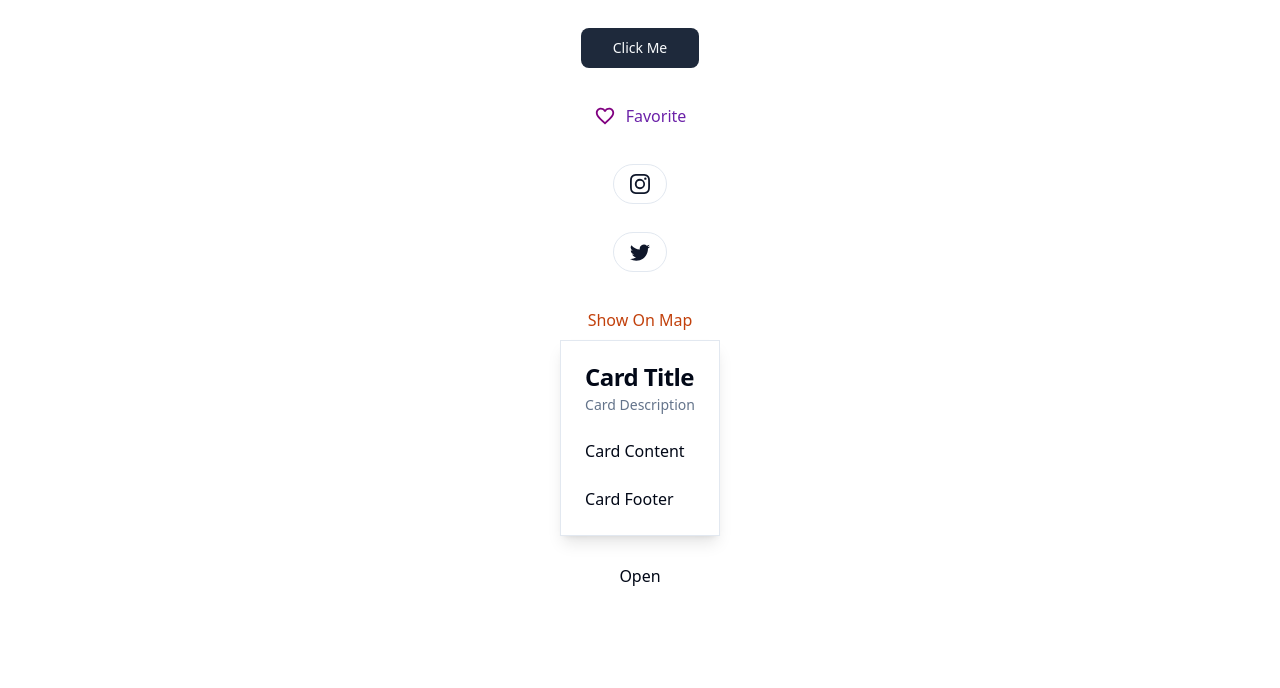
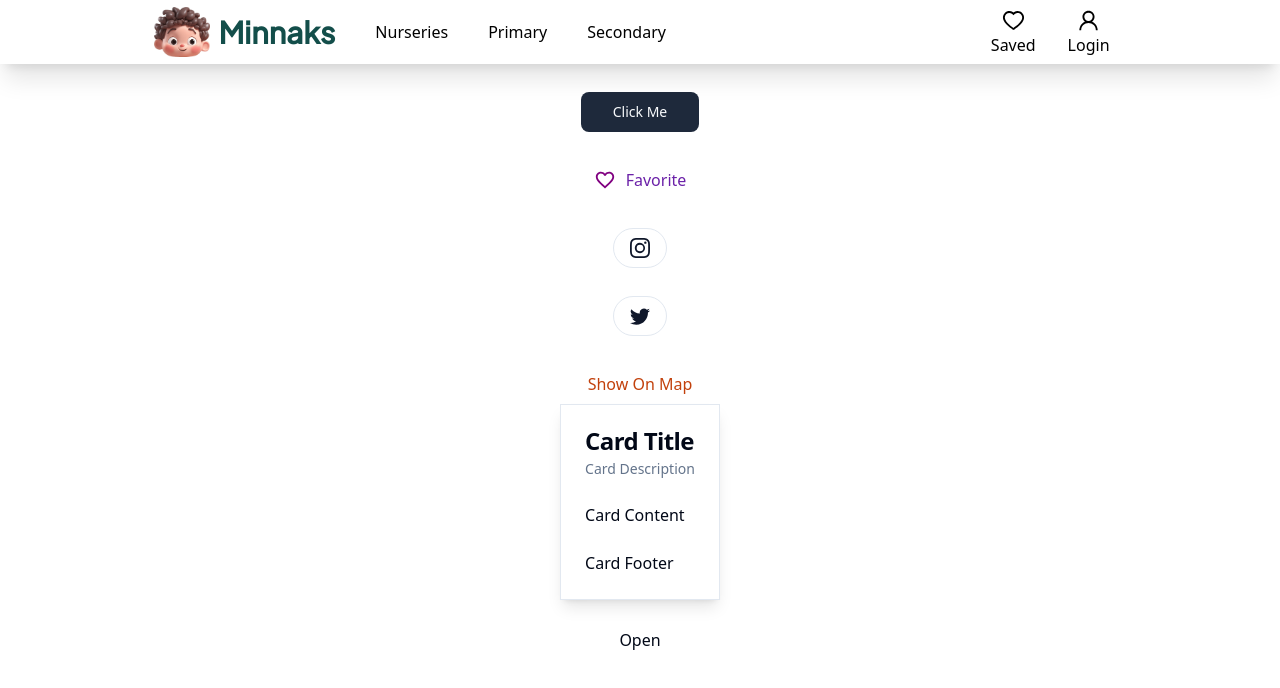
Before and after one commit to k61b/okul, a React (Vite) app in the folder client/: page / in a window 1280 px wide. Shown: the top 688 px of the page. Built offline with nearby package versions, Linux system fonts and the light colour scheme.

Commit message:
feat: Global header component added

```diff
--- a/client/package.json
+++ b/client/package.json
@@ -10,7 +10,7 @@
     "preview": "vite preview"
   },
   "dependencies": {
-    "@radix-ui/react-dialog": "^1.0.4",
+    "@radix-ui/react-dialog": "^1.0.5",
     "@radix-ui/react-label": "^2.0.2",
     "@radix-ui/react-slot": "^1.0.2",
     "class-variance-authority": "^0.7.0",
--- a/client/src/App.tsx
+++ b/client/src/App.tsx
@@ -20,10 +20,13 @@
   DialogTitle,
   DialogTrigger,
 } from './components/ui/dialog'
+import Header from './components/Dashboard/ui/header/Header'
 
 function App() {
   return (
-    <div className="flex flex-col justify-center items-center m-7">
+    <div className="flex flex-col justify-center items-center">
+      <Header />
+
       <WrappedButton label="Click Me" />
 
       <ButtonWithIcon
--- a/client/src/components/Dashboard/ui/buttons/ButtonWithIcon.tsx
+++ b/client/src/components/Dashboard/ui/buttons/ButtonWithIcon.tsx
@@ -9,7 +9,8 @@
   return (
     <>
       <Button className={props.classes}>
-        {props.icon} {props.label}
+        <div>{props.icon}</div>
+        <div>{props.label}</div>
       </Button>
     </>
   )
--- a/client/src/components/Dashboard/ui/buttons/WrappedButton.tsx
+++ b/client/src/components/Dashboard/ui/buttons/WrappedButton.tsx
@@ -3,7 +3,9 @@
 export default function WrappedButton(props: { label: string }) {
   return (
     <>
-      <Button className="bg-slate-800 hover:bg-slate-900 px-8 rounded-lg">{props.label}</Button>
+      <Button className="bg-slate-800 hover:bg-slate-900 px-8 rounded-lg mt-7">
+        {props.label}
+      </Button>
     </>
   )
 }
--- /dev/null
+++ b/client/src/components/Dashboard/ui/header/Header.tsx
@@ -0,0 +1,88 @@
+import { AiOutlineHeart, AiOutlineUser } from 'react-icons/ai'
+import { HiMenuAlt1 } from 'react-icons/hi'
+import OnlyHead from '../../../../assets/images/only_head.png'
+import ButtonWithIcon from '../buttons/ButtonWithIcon'
+import './header.css'
+import {
+  Sheet,
+  SheetContent,
+  SheetTitle,
+  SheetTrigger,
+} from '@/components/ui/sheet'
+export default function Header() {
+  return (
+    <div className="w-full bg-white shadow-xl sticky top-0 left-0 right-0">
+      <div className="flex justify-around items-center h-16">
+        <div className="p-8 flex absolute w-full justify-start lg:hidden">
+          <Sheet>
+            <SheetTrigger>
+              <HiMenuAlt1 style={{ fontSize: '25px' }} />
+            </SheetTrigger>
+            <SheetContent>
+              <ul className="mt-10 text-black font-bold text-base border-b">
+                <li className="cursor-pointer hover:underline hover:text-teal-700 mb-4">
+                  Nurseries
+                </li>
+                <li className="cursor-pointer hover:underline hover:text-teal-700 mb-4">
+                  Primary
+                </li>
+                <li className="cursor-pointer hover:underline hover:text-teal-700 mb-5">
+                  Secondary
+                </li>
+              </ul>
+
+              <ul className="mt-5 text-slate-600 font-semibold text-base space-x-4">
+                <SheetTitle className="mb-5">For School</SheetTitle>
+                <li className="cursor-pointer hover:underline hover:text-teal-700 mb-4">
+                  <a href="mailto:someone@example.com">Contact Us</a>
+                </li>
+                <li className="cursor-pointer hover:underline hover:text-teal-700 mb-4">
+                  About Us
+                </li>
+                <li className="cursor-pointer hover:underline hover:text-teal-700 mb-5">
+                  Work with Us
+                </li>
+              </ul>
+            </SheetContent>
+          </Sheet>
+        </div>
+
+        <div className="flex items-center">
+          <div className="flex flex-row justify-center items-center cursor-pointer">
+            <img src={OnlyHead} alt="Minnaks" className="w-14" />
+            <h1 className="header text-teal-900 font-bold text-3xl ml-2">
+              Minnaks
+            </h1>
+          </div>
+          <ul className="hidden lg:flex text-black text-base space-x-10 ml-10">
+            <li className="cursor-pointer hover:underline hover:text-teal-700">
+              Nurseries
+            </li>
+            <li className="cursor-pointer hover:underline hover:text-teal-700">
+              Primary
+            </li>
+            <li className="cursor-pointer hover:underline hover:text-teal-700">
+              Secondary
+            </li>
+          </ul>
+        </div>
+        <div className="hidden lg:flex items-center">
+          <ButtonWithIcon
+            label="Saved"
+            classes="flex flex-col justify-center items-center font-normal text-black text-base hover:underline"
+            icon={
+              <AiOutlineHeart style={{ color: 'black', fontSize: '25px' }} />
+            }
+          />
+          <ButtonWithIcon
+            label="Login"
+            classes="flex flex-col justify-center items-center font-normal text-black hover:underline text-base"
+            icon={
+              <AiOutlineUser style={{ color: 'black', fontSize: '25px' }} />
+            }
+          />
+        </div>
+      </div>
+    </div>
+  )
+}
--- /dev/null
+++ b/client/src/components/Dashboard/ui/header/header.css
@@ -0,0 +1,5 @@
+@import url('https://fonts.googleapis.com/css2?family=Plus+Jakarta+Sans:wght@500&display=swap');
+
+.header {
+  font-family: 'Plus Jakarta Sans', sans-serif;
+}
--- a/client/src/components/pages/Login/SignIn.tsx
+++ b/client/src/components/pages/Login/SignIn.tsx
@@ -17,7 +17,7 @@
         <CardHeader className="shadow-md mb-4 flex flex-row justify-between">
           <CardTitle className="text-amber-500">Login</CardTitle>
           <CardTitle className="cursor-pointer text-xs text-slate-400 font-normal">
-            Need help ?
+            <a href="mailto:yakcekoce@gmail.com">Need help ?</a>
           </CardTitle>
         </CardHeader>
         <CardContent>
--- a/client/src/components/pages/Login/SignUp.tsx
+++ b/client/src/components/pages/Login/SignUp.tsx
@@ -17,7 +17,7 @@
         <CardHeader className="shadow-md mb-4 flex flex-row justify-between">
           <CardTitle className="text-amber-500">Register</CardTitle>
           <CardTitle className="cursor-pointer text-xs text-slate-400 font-normal">
-            Need help ?
+            <a href="mailto:yakcekoce@gmail.com">Need help ?</a>
           </CardTitle>
         </CardHeader>
         <CardContent>
--- a/client/src/components/ui/button.tsx
+++ b/client/src/components/ui/button.tsx
@@ -9,7 +9,7 @@
   {
     variants: {
       variant: {
-        default: "bg-primary text-primary-foreground hover:bg-primary/90",
+        default: " text-primary-foreground",
         destructive:
           "bg-destructive text-destructive-foreground hover:bg-destructive/90",
         outline:
--- /dev/null
+++ b/client/src/components/ui/sheet.tsx
@@ -0,0 +1,144 @@
+"use client"
+
+import * as React from "react"
+import * as SheetPrimitive from "@radix-ui/react-dialog"
+import { cva, type VariantProps } from "class-variance-authority"
+import { X } from "lucide-react"
+
+import { cn } from "@/lib/utils"
+
+const Sheet = SheetPrimitive.Root
+
+const SheetTrigger = SheetPrimitive.Trigger
+
+const SheetClose = SheetPrimitive.Close
+
+const SheetPortal = ({
+  className,
+  ...props
+}: SheetPrimitive.DialogPortalProps) => (
+  <SheetPrimitive.Portal className={cn(className)} {...props} />
+)
+SheetPortal.displayName = SheetPrimitive.Portal.displayName
+
+const SheetOverlay = React.forwardRef<
+  React.ElementRef<typeof SheetPrimitive.Overlay>,
+  React.ComponentPropsWithoutRef<typeof SheetPrimitive.Overlay>
+>(({ className, ...props }, ref) => (
+  <SheetPrimitive.Overlay
+    className={cn(
+      "fixed inset-0 z-50 bg-background/80 backdrop-blur-sm data-[state=open]:animate-in data-[state=closed]:animate-out data-[state=closed]:fade-out-0 data-[state=open]:fade-in-0",
+      className
+    )}
+    {...props}
+    ref={ref}
+  />
+))
+SheetOverlay.displayName = SheetPrimitive.Overlay.displayName
+
+const sheetVariants = cva(
+  "fixed z-50 gap-4 bg-background p-6 shadow-lg transition ease-in-out data-[state=open]:animate-in data-[state=closed]:animate-out data-[state=closed]:duration-300 data-[state=open]:duration-500",
+  {
+    variants: {
+      side: {
+        top: "inset-x-0 top-0 border-b data-[state=closed]:slide-out-to-top data-[state=open]:slide-in-from-top",
+        bottom:
+          "inset-x-0 bottom-0 border-t data-[state=closed]:slide-out-to-bottom data-[state=open]:slide-in-from-bottom",
+        left: "inset-y-0 left-0 h-full w-3/4 border-r data-[state=closed]:slide-out-to-left data-[state=open]:slide-in-from-left sm:max-w-sm",
+        right:
+          "inset-y-0 right-0 h-full w-3/4  border-l data-[state=closed]:slide-out-to-right data-[state=open]:slide-in-from-right sm:max-w-sm",
+      },
+    },
+    defaultVariants: {
+      side: "left",
+    },
+  }
+)
+
+interface SheetContentProps
+  extends React.ComponentPropsWithoutRef<typeof SheetPrimitive.Content>,
+    VariantProps<typeof sheetVariants> {}
+
+const SheetContent = React.forwardRef<
+  React.ElementRef<typeof SheetPrimitive.Content>,
+  SheetContentProps
+>(({ side = "left", className, children, ...props }, ref) => (
+  <SheetPortal>
+    <SheetOverlay />
+    <SheetPrimitive.Content
+      ref={ref}
+      className={cn(sheetVariants({ side }), className)}
+      {...props}
+    >
+      {children}
+      <SheetPrimitive.Close className="absolute right-4 top-4 rounded-sm opacity-70 ring-offset-background transition-opacity hover:opacity-100 focus:outline-none focus:ring-2 focus:ring-ring focus:ring-offset-2 disabled:pointer-events-none data-[state=open]:bg-secondary">
+        <X className="h-4 w-4" />
+        <span className="sr-only">Close</span>
+      </SheetPrimitive.Close>
+    </SheetPrimitive.Content>
+  </SheetPortal>
+))
+SheetContent.displayName = SheetPrimitive.Content.displayName
+
+const SheetHeader = ({
+  className,
+  ...props
+}: React.HTMLAttributes<HTMLDivElement>) => (
+  <div
+    className={cn(
+      "flex flex-col space-y-2 text-center sm:text-left",
+      className
+    )}
+    {...props}
+  />
+)
+SheetHeader.displayName = "SheetHeader"
+
+const SheetFooter = ({
+  className,
+  ...props
+}: React.HTMLAttributes<HTMLDivElement>) => (
+  <div
+    className={cn(
+      "flex flex-col-reverse sm:flex-row sm:justify-end sm:space-x-2",
+      className
+    )}
+    {...props}
+  />
+)
+SheetFooter.displayName = "SheetFooter"
+
+const SheetTitle = React.forwardRef<
+  React.ElementRef<typeof SheetPrimitive.Title>,
+  React.ComponentPropsWithoutRef<typeof SheetPrimitive.Title>
+>(({ className, ...props }, ref) => (
+  <SheetPrimitive.Title
+    ref={ref}
+    className={cn("text-lg font-semibold text-foreground", className)}
+    {...props}
+  />
+))
+SheetTitle.displayName = SheetPrimitive.Title.displayName
+
+const SheetDescription = React.forwardRef<
+  React.ElementRef<typeof SheetPrimitive.Description>,
+  React.ComponentPropsWithoutRef<typeof SheetPrimitive.Description>
+>(({ className, ...props }, ref) => (
+  <SheetPrimitive.Description
+    ref={ref}
+    className={cn("text-sm text-muted-foreground", className)}
+    {...props}
+  />
+))
+SheetDescription.displayName = SheetPrimitive.Description.displayName
+
+export {
+  Sheet,
+  SheetTrigger,
+  SheetClose,
+  SheetContent,
+  SheetHeader,
+  SheetFooter,
+  SheetTitle,
+  SheetDescription,
+}
```
Also changed, not shown: client/src/assets/images/only_head.png (added), 1 other file (tests, documents, lock files or other folders).
